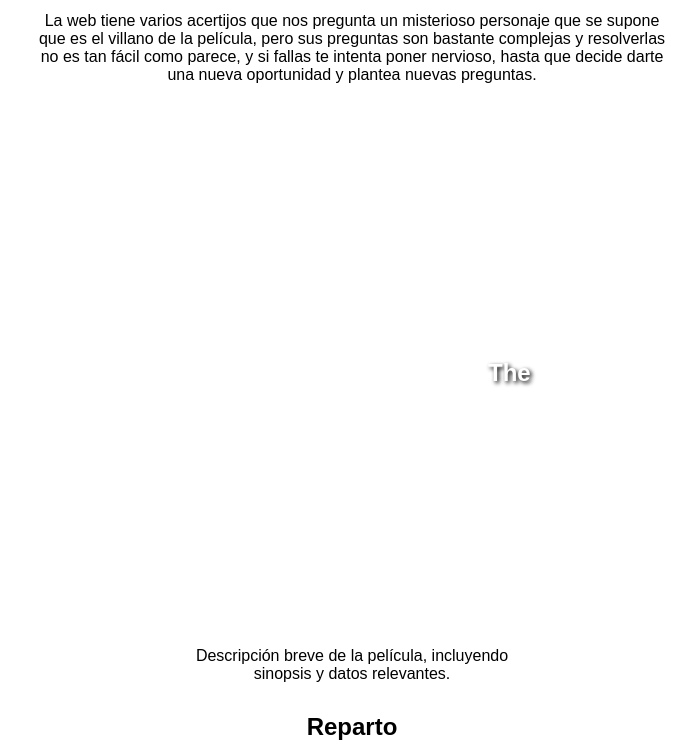
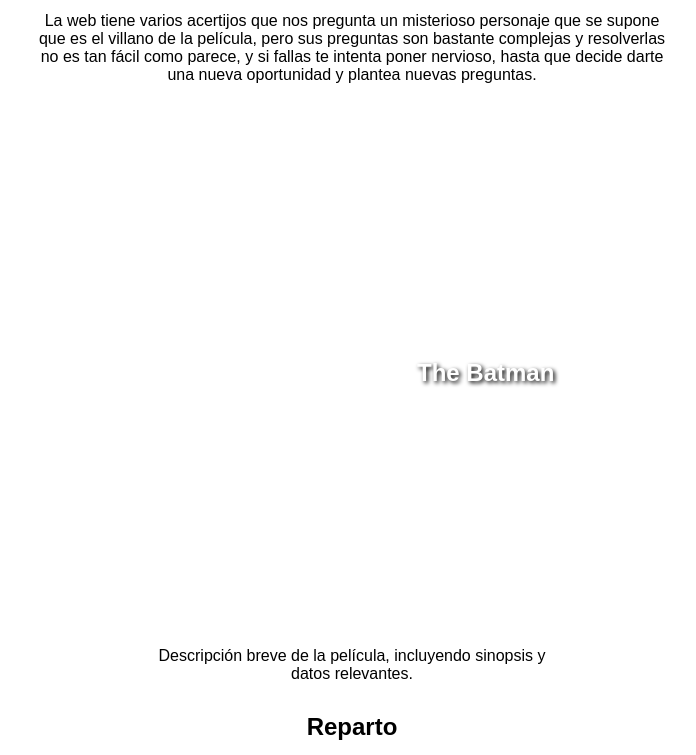
Before and after one commit to martiurpinas/batmanwebsite, a plain HTML site: page index.html in a window 1280 px wide. Shown: the part 1738-2493 px from the top of the page, without its empty margins (288-984 px from the left). Drawn offline with Linux system fonts and the light colour scheme.

Commit message:
Update index.html

```diff
--- a/index.html
+++ b/index.html
@@ -39,10 +39,10 @@
             </div>
         </article>
     </section>
-    <section>
-        <h1>The</h1>
+    <div>
+        <h1>The Batman</h1>
         <p>Descripción breve de la película, incluyendo sinopsis y datos relevantes.</p>
-    </section>
+    </div>
     <div>
         <h2>Reparto</h2>
         <table class="reparto-table">
```
